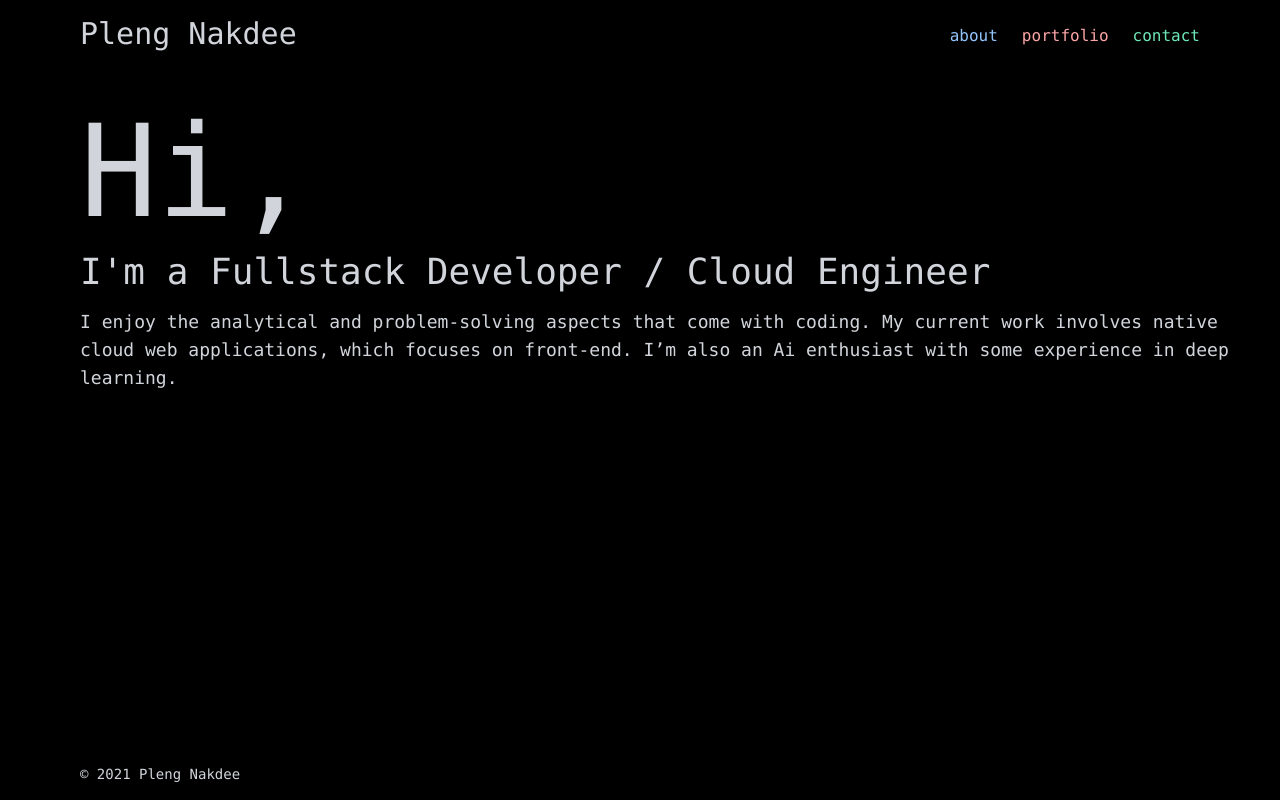
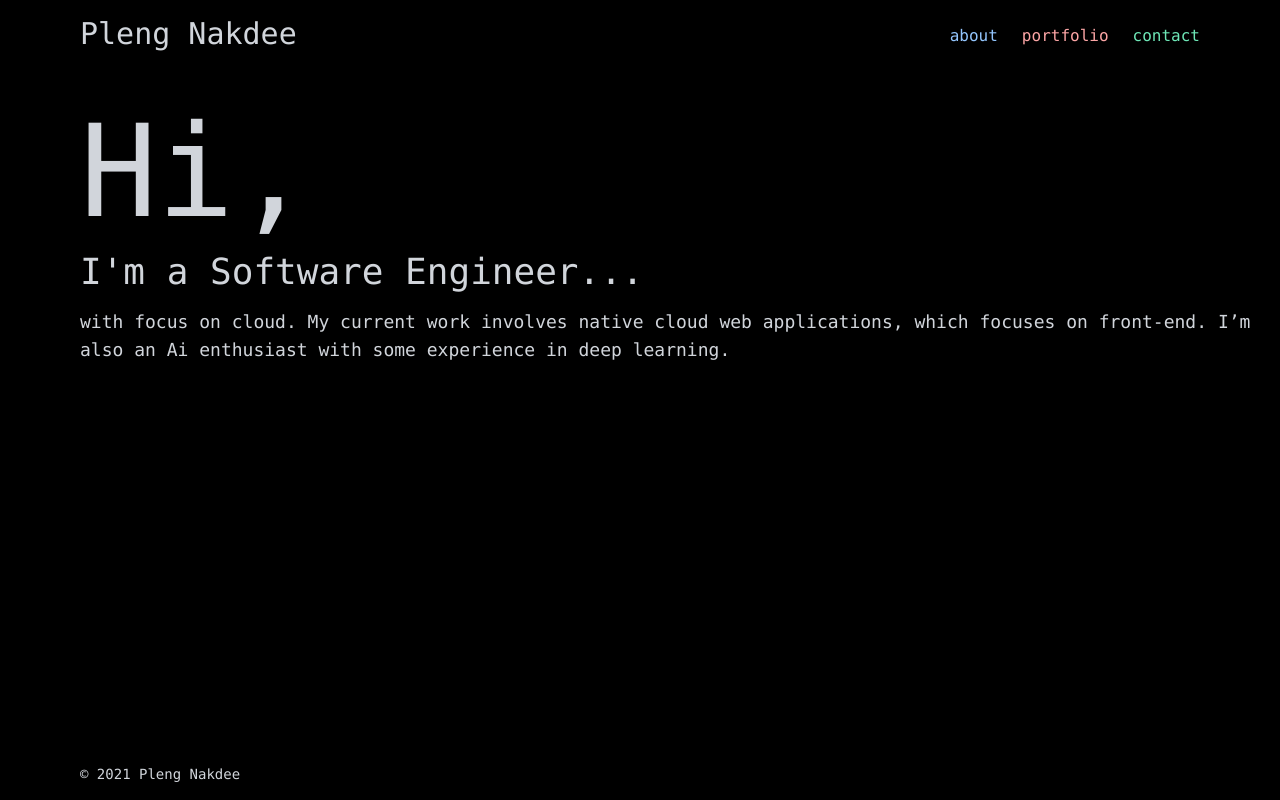
Before and after one commit to PlengNakdee/my-portfolio, a Next.js app: page / in a window 1280 px wide. Built offline with nearby package versions, Linux system fonts and the light colour scheme.

Commit message:
checkpoint

```diff
--- a/pages/index.js
+++ b/pages/index.js
@@ -13,14 +13,13 @@ export default function Home() {
         <div>
           <p className="text-9xl">Hi,</p>
           <p className="text-4xl mt-4 mr-6">
-            I'm a Fullstack Developer / Cloud Engineer
+            I'm a Software Engineer...
           </p>
           <p></p>
         </div>
         <div className="text-lg mt-4 mr-6">
           <p>
-            I enjoy the analytical and problem-solving aspects that come with
-            coding. My current work involves native cloud web applications,
+            with focus on cloud. My current work involves native cloud web applications,
             which focuses on front-end. I’m also an Ai enthusiast with some
             experience in deep learning.{" "}
           </p>
```
Also changed, not shown: 1 other file (tests, documents, lock files or other folders).
